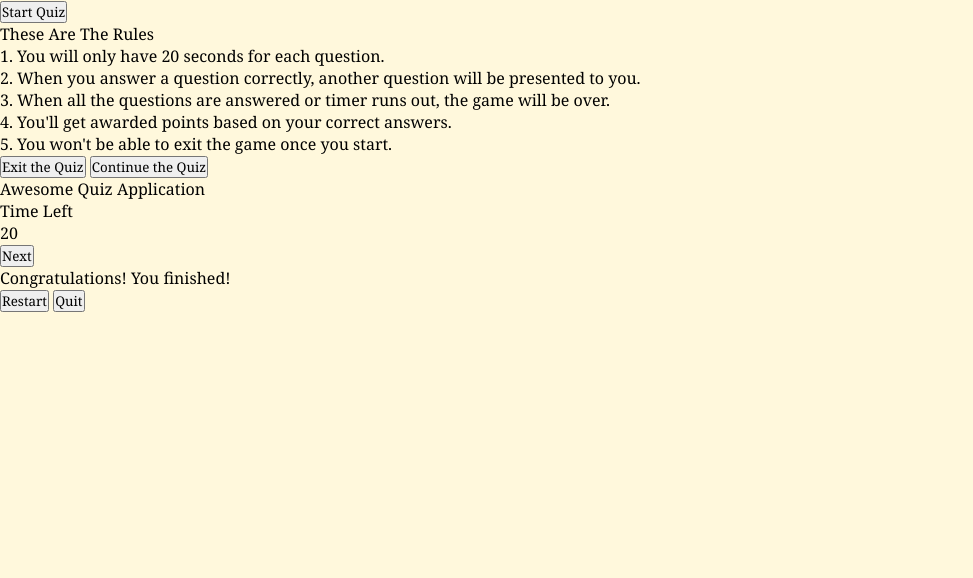
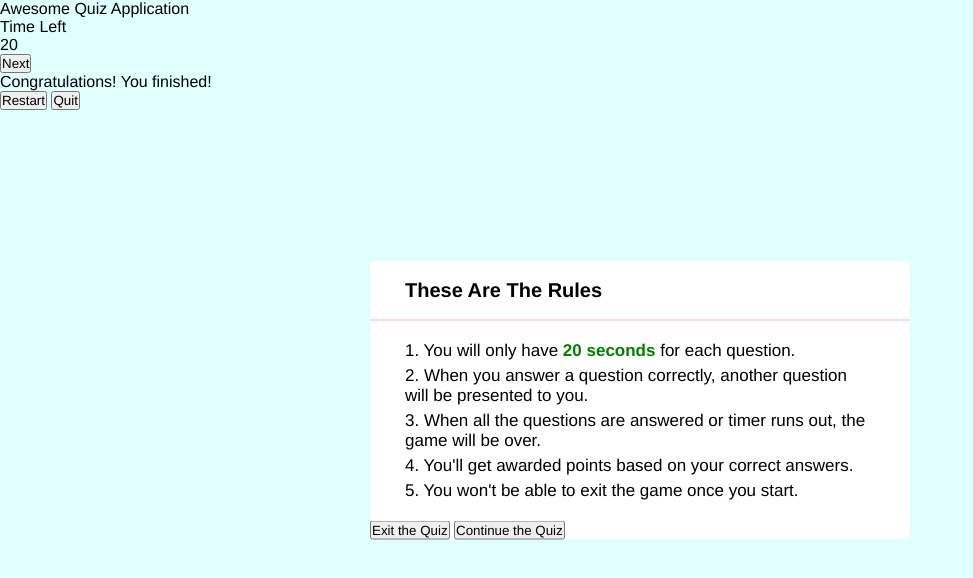
Before and after one commit to KevinGKorza/Code-Quiz, a plain HTML site: page index.html in a window 1280 px wide. Shown: the whole page, without its empty margins (0-973 px from the left). Drawn offline with Linux system fonts and the light colour scheme.

Commit message:
Update style.css

```diff
--- a/style.css
+++ b/style.css
@@ -1,102 +1,63 @@
 *{
     margin: 0;
-    padding: 0px;
+    padding: 0%;
     box-sizing: border-box;
-    font-family: Cambria, Cochin, Georgia, Times, 'Times New Roman', serif;
+    font-family:'Franklin Gothic Medium', 'Arial Narrow', Arial, sans-serif
 }
 
 body{
-    background-color: cornsilk;
-
+    background: lightcyan;
 }
 
-.startbutton,
-.informationbox{
-    position: absolute;
+.StartButton,
+.InformationBox{
+    position:absolute;
     top: 50%;
     left: 50%;
     transform: translate(-50%, -50%);
 }
 
-/* Start Quiz Button styling*/
-.startbutton button{
-    outline: rgba(26, 95, 224, 0.593);
-    border: darkblue;
-    border-radius: 5px;
-    background: rgb(161, 73, 204);
+/* start quiz button styling */
+
+.StartButton button{
     font-size: 25px;
     font-weight: 500;
-    color: white;
+    color:red;
     padding: 15px 30px;
+    outline: none;
+    border: none;
+    border-radius: 5px;
+    background: white;
     cursor: pointer;
 }
 
-.informationbox{
-    display: none;
-    width: 640px;
-    background: dodgerblue;
+.InformationBox{
+    width: 540px;
+    background: white;
     border-radius: 5px;
 }
 
-.informationbox .title{
+.InformationBox .InformationTitle{
     height: 60px;
-    width: 100px;
-    border-bottom: 1px solid white;
+    width: 100%;
+    border-bottom: 1px solid lightpink;
     display: flex;
     align-items: center;
     padding: 0 35px;
     font-size: 20px;
-    font-weight: 500;
-    }
+    font-weight: 600;
+}
 
-.informationbox .informationlist{
+.InformationBox .InformationList{
     padding: 15px 35px;
 }
 
-.informationbox .informationlist .information{
-    margin: 5px;
-    font-size: 20px;
+.InformationBox .InformationList .Info{
+    margin: 5px 0;
+    font-size: 17px;
 }
 
-.informationbox .informationlist .information span{
-    font-weight: 700;
-    color: white;
+.InformationBox .InformationList .Info span{
+    font-weight: 600;
+    color: green;
 }
-
-.informationbox .buttons{
-    height:75px;
-    display: flex;
-    align-items: center;
-    justify-content: flex-end;
-    padding: 40px;
-    border-top: 2px solid lightcoral;
-}
-
-.informationbox .buttons button{
-    margin: 6px;
-    height: 40px;
-    width: 100px;
-    border: 1px solid aqua;
-    color: lightcyan;
-    border-radius: 8px;
-    cursor: pointer;
-    transition: all 0.3s ease;
-}
-
-.buttons button.quit{
-color: white;
-background: darkblue;
-}
-
-.buttons button.quit:hover{
-    background: darkblue;
-}
-
-.buttons button.restart{
-color: darkblue;
-}
-
-.buttons button.restart:hover{
-color: white;
-background:darkblue;
-}
```
